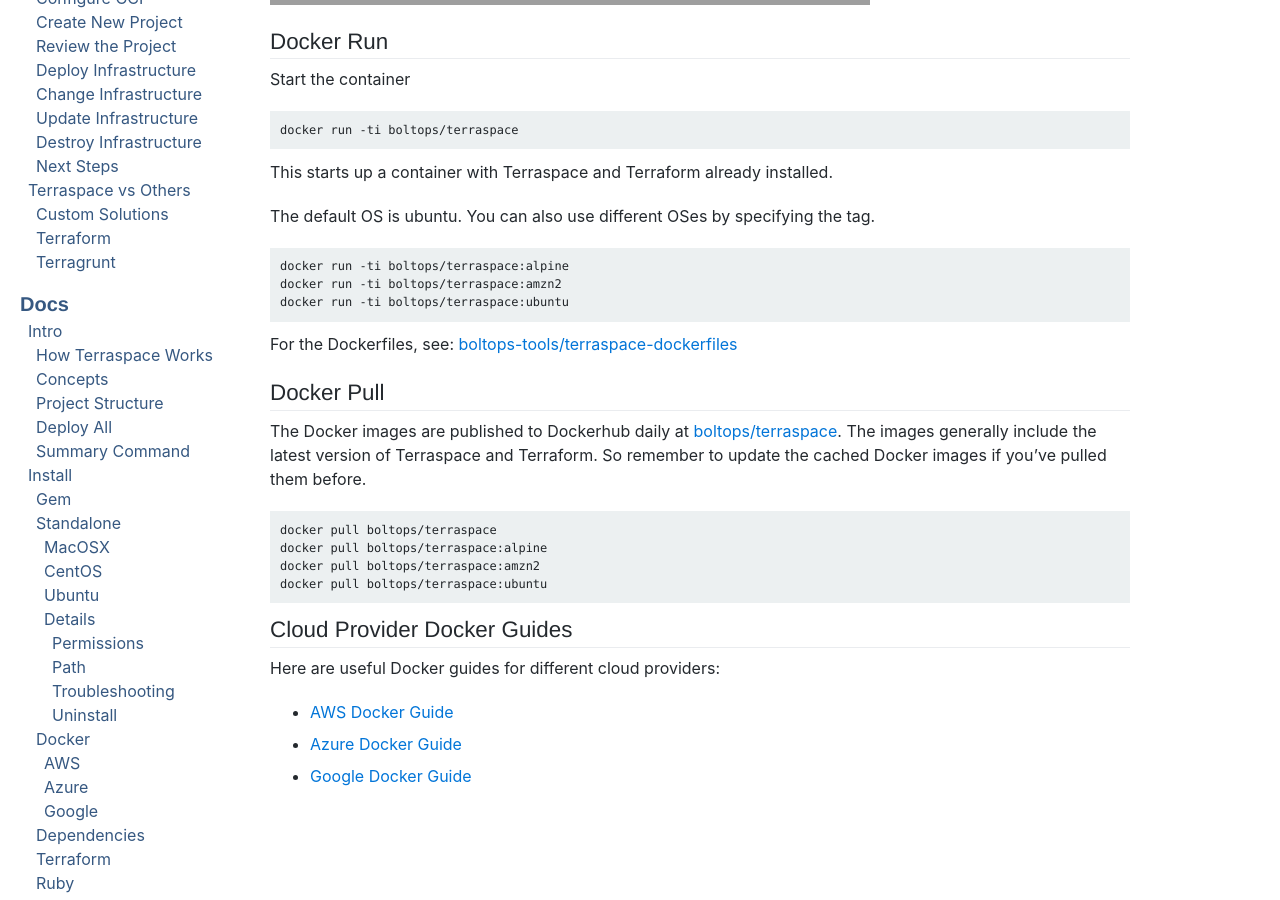
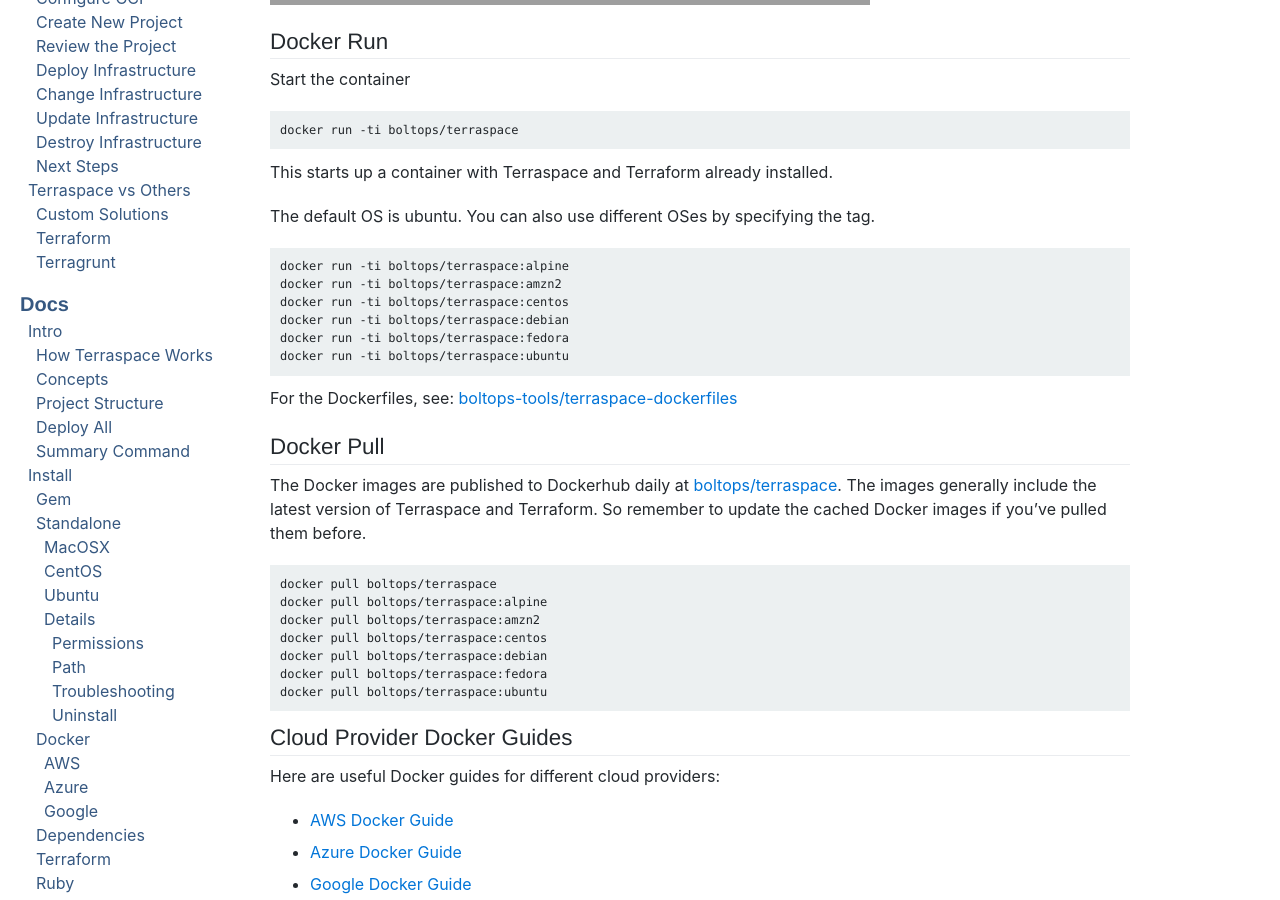
Before and after one commit to boltops-tools/terraspace-docs, a Jekyll site: the page built from _docs/install/docker.md, in a window 1280 px wide and 900 px high, scrolled down 674 px. Built offline with Jekyll 4.4.1, drawn with Linux system fonts in a browser that asks for light colours; a script that is not in the unit is left out; grey boxes are pictures that could not be loaded.

Commit message:
add more docker tags

```diff
--- a/_docs/install/docker.md
+++ b/_docs/install/docker.md
@@ -20,6 +20,9 @@
 
     docker run -ti boltops/terraspace:alpine
     docker run -ti boltops/terraspace:amzn2
+    docker run -ti boltops/terraspace:centos
+    docker run -ti boltops/terraspace:debian
+    docker run -ti boltops/terraspace:fedora
     docker run -ti boltops/terraspace:ubuntu
 
 For the Dockerfiles, see: [boltops-tools/terraspace-dockerfiles](https://github.com/boltops-tools/terraspace-dockerfiles)
@@ -31,6 +34,9 @@
     docker pull boltops/terraspace
     docker pull boltops/terraspace:alpine
     docker pull boltops/terraspace:amzn2
+    docker pull boltops/terraspace:centos
+    docker pull boltops/terraspace:debian
+    docker pull boltops/terraspace:fedora
     docker pull boltops/terraspace:ubuntu
 
 ## Cloud Provider Docker Guides
```
